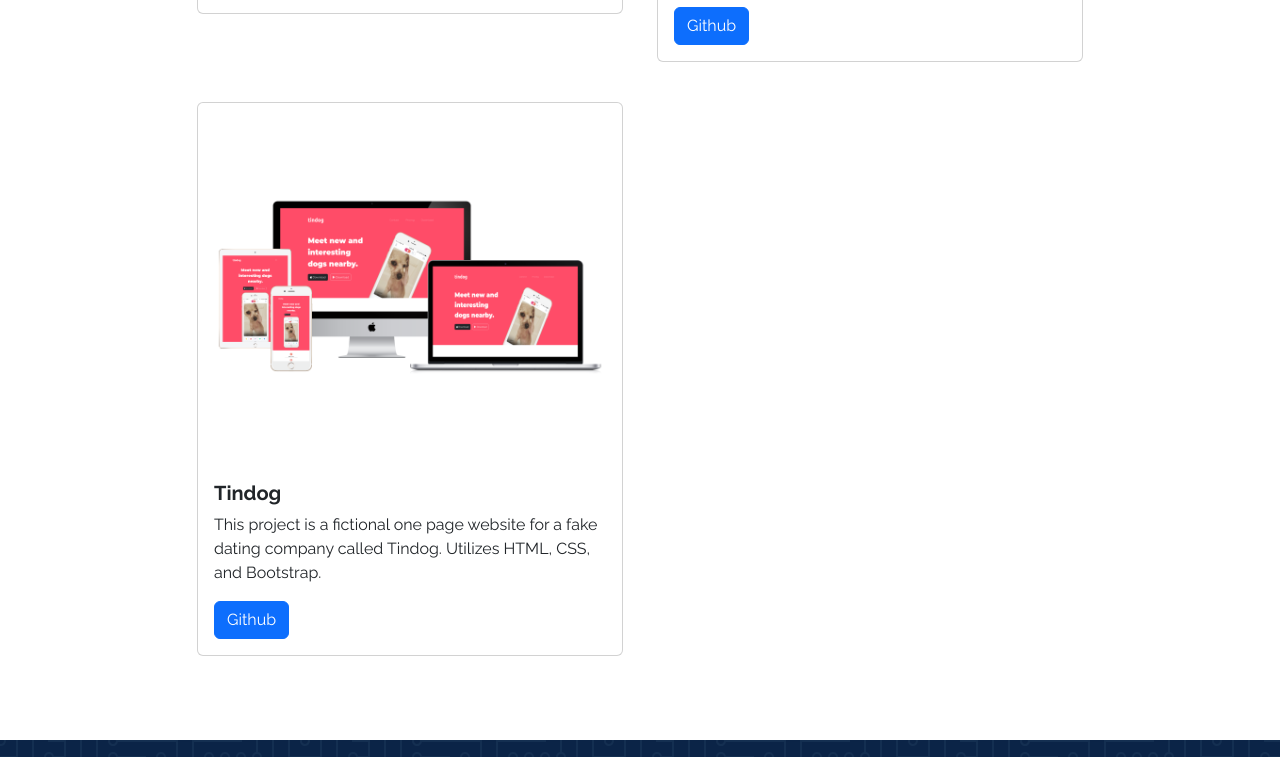
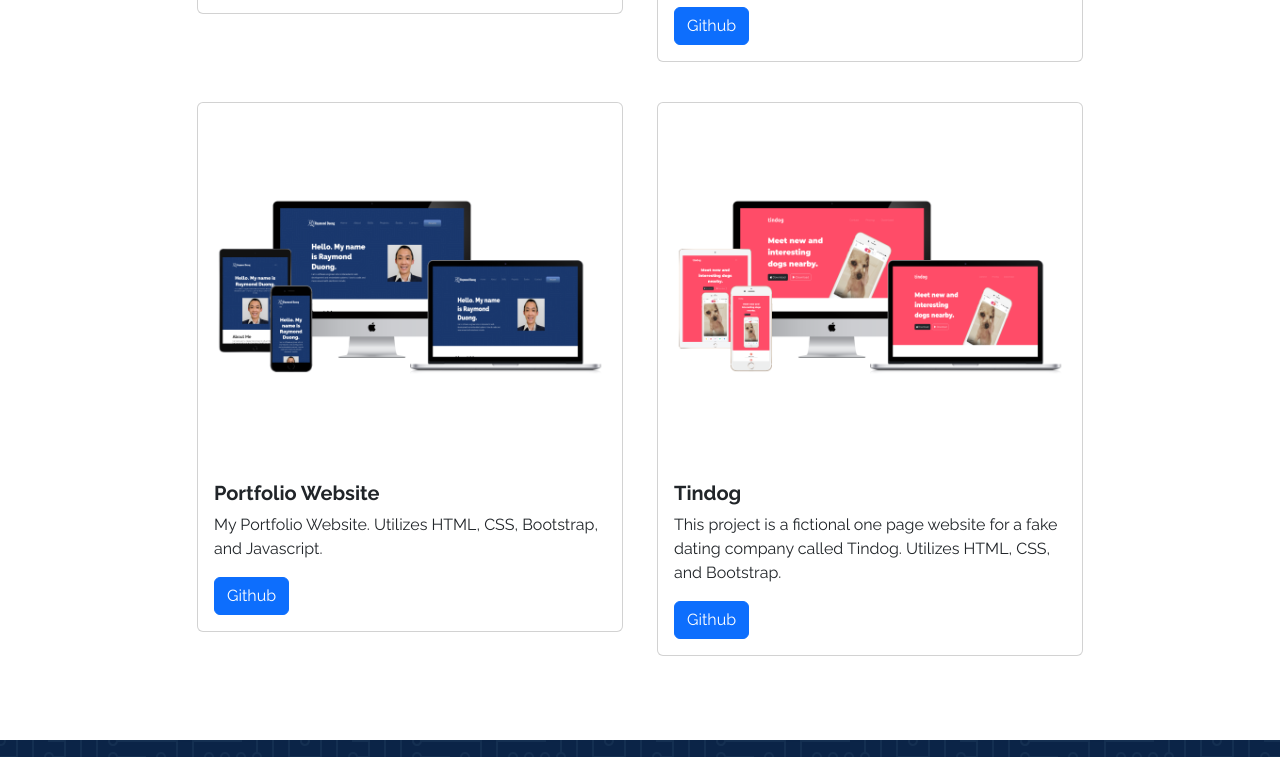
Before and after one commit to ray979/portfolio, a plain HTML site: page index.html in a window 1280 px wide. Shown: the part 3525-4282 px from the top of the page. Drawn offline with nearby package versions, Linux system fonts and the light colour scheme.

Commit message:
Update Projects section

```diff
--- a/index.html
+++ b/index.html
@@ -269,7 +269,19 @@
         <div class="col-lg-6">
           <div class="card">
             <div class="card-image-container">
-              <img class="card-img-top" src="images/Tindog-mockup.png"></img>
+              <img class="card-img-top" src="images/Portfolio-mockup.png" alt="portfolio-mockup-img">
+            </div>
+            <div class="card-body">
+              <h5 class="card-title">Portfolio Website</h5>
+              <p class="card-text">My Portfolio Website. Utilizes HTML, CSS, Bootstrap, and Javascript.</p>
+              <a href="https://github.com/ray979/portfolio.git" class="btn btn-primary">Github</a>
+            </div>
+          </div>
+        </div>
+        <div class="col-lg-6">
+          <div class="card">
+            <div class="card-image-container">
+              <img class="card-img-top" src="images/Tindog-mockup.png" alt="tindog-mockup-img"></img>
             </div>
             <div class="card-body">
               <h5 class="card-title">Tindog</h5>
```
Also changed, not shown: images/Portfolio-mockup.png (added).
